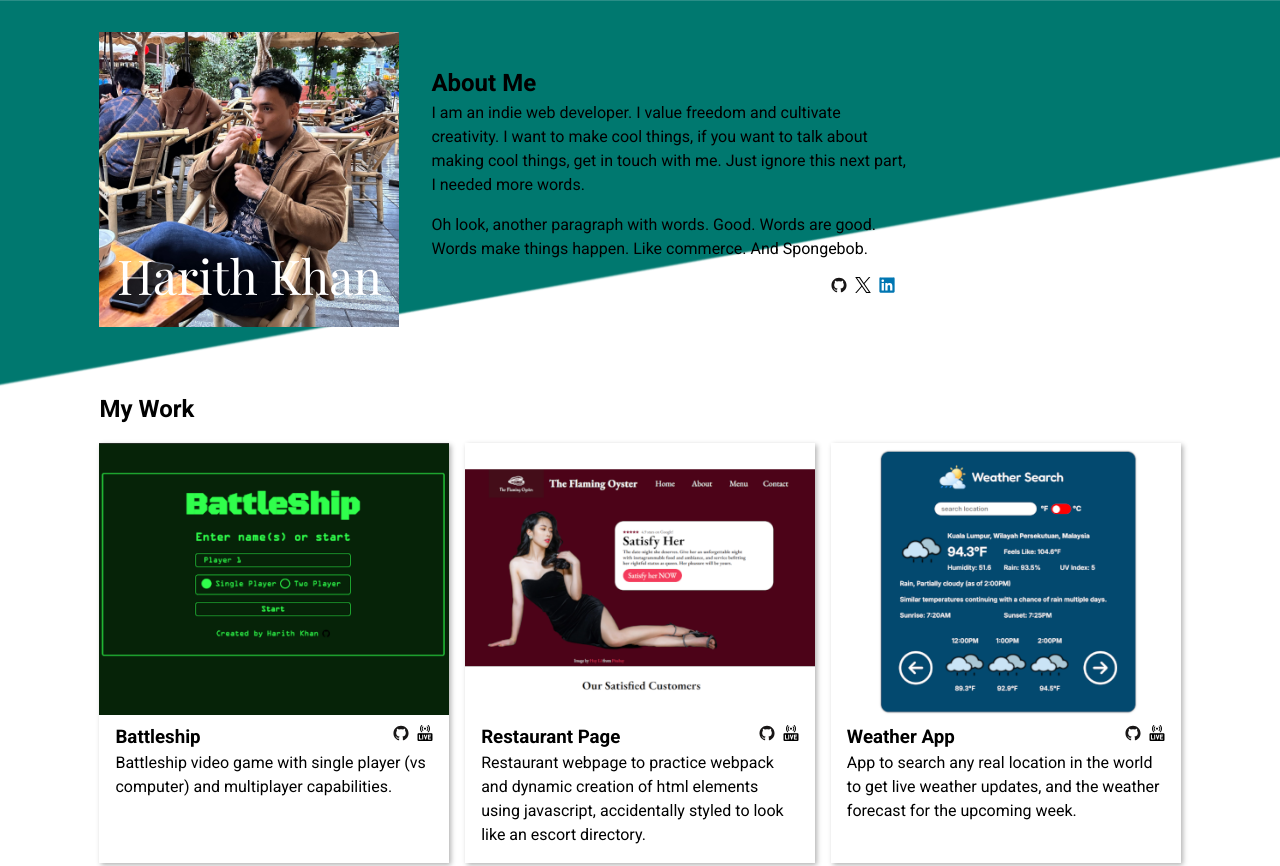
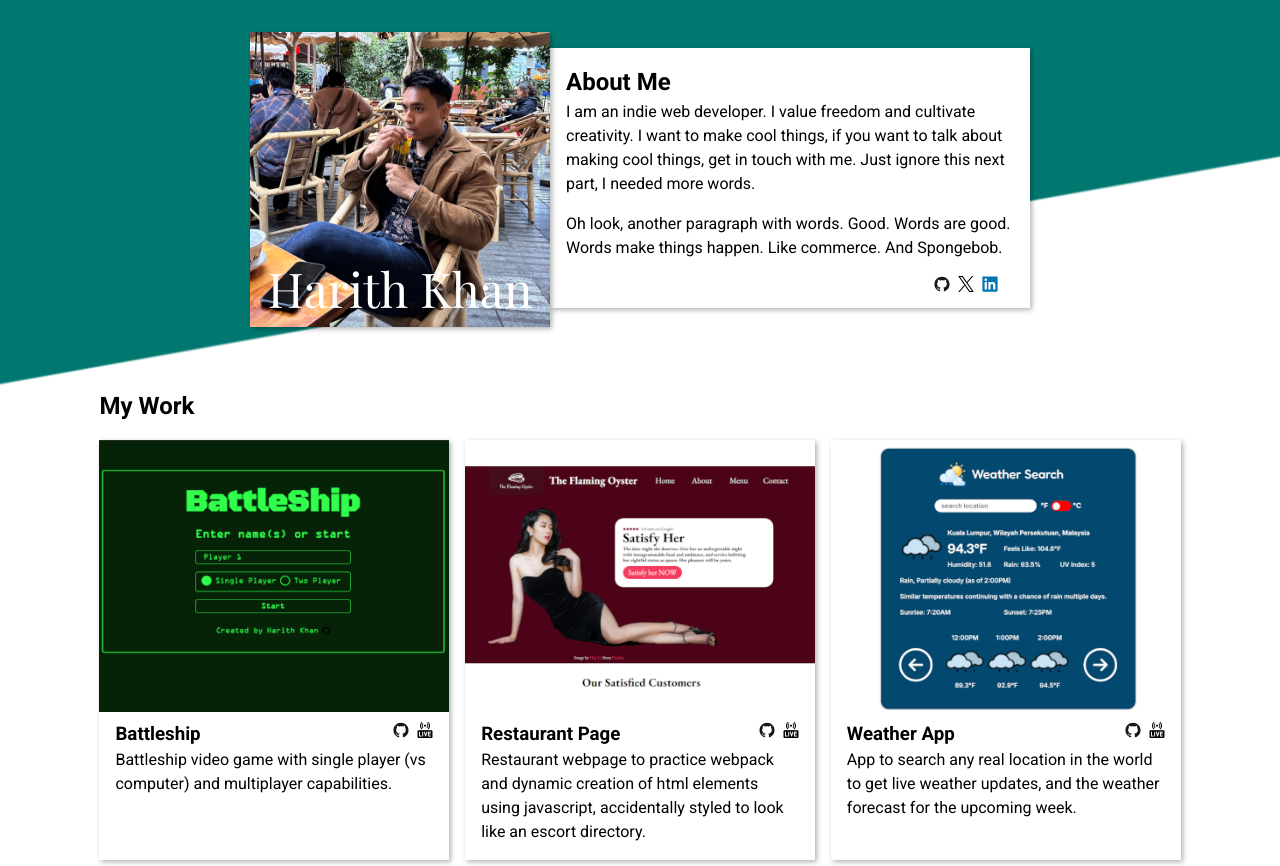
Before and after one commit to harithkhan/odin-homepage, a website built with webpack: page src/template.html in a window 1280 px wide. Shown: the top 866 px of the page. Built offline with nearby package versions, Linux system fonts and the light colour scheme; files whose address does not match are found by name; a web font is replaced by a local one.

Commit message:
style: add white background to about section

```diff
--- a/src/style.css
+++ b/src/style.css
@@ -84,6 +84,7 @@ main {
 .hero {
     display: flex;
     flex-wrap: wrap;
+    justify-content: center;
 }
 
 .hero-img-container {
@@ -94,6 +95,7 @@ main {
 .hero-img {
     min-width: 6rem;
     height: auto;
+    box-shadow: 2px 2px 5px rgba(0, 0, 0, 0.3);
 }
 
 .hero-name {
@@ -277,18 +279,28 @@ footer {
 }
 
 @media (min-width: 768px) {
+    .hero-img-container {
+        padding: 0;
+        margin: 0;
+        margin-top: 2rem;
+    }
     .hero-img {
         max-width: 300px;
     }
     .hero-name {
         font-size: 3rem;
+        margin-bottom: 1rem;
     }
     .hero-icon {
         width: 1rem;
         height: auto;
     }
     .hero-about-container {
+        margin: 3rem 0;
         margin-left: 0;
+        background-color: white;
+        padding: 1rem;
+        box-shadow: 2px 2px 5px rgba(0, 0, 0, 0.3);
     }
     .projects-header {
         align-items: start;
```
